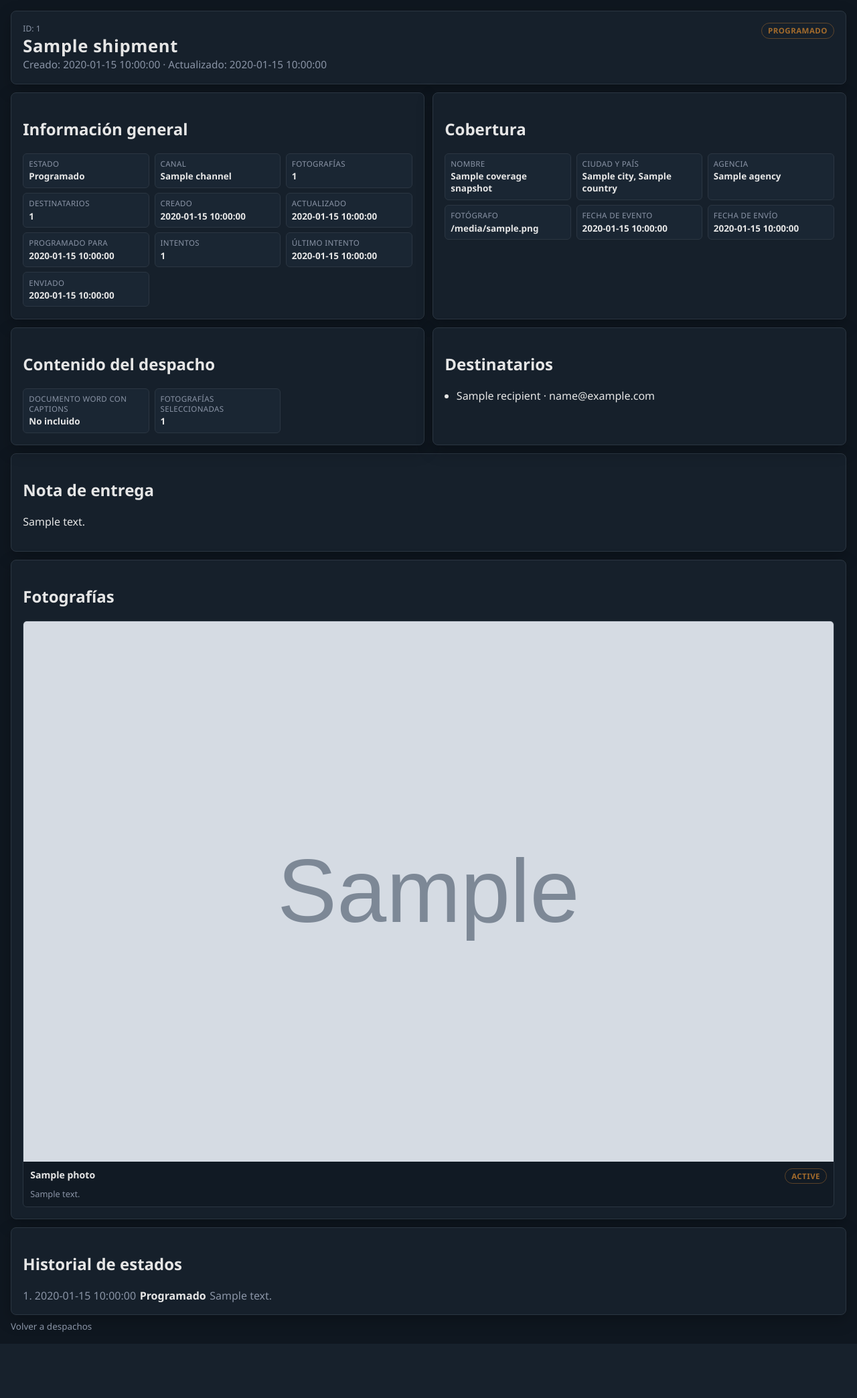
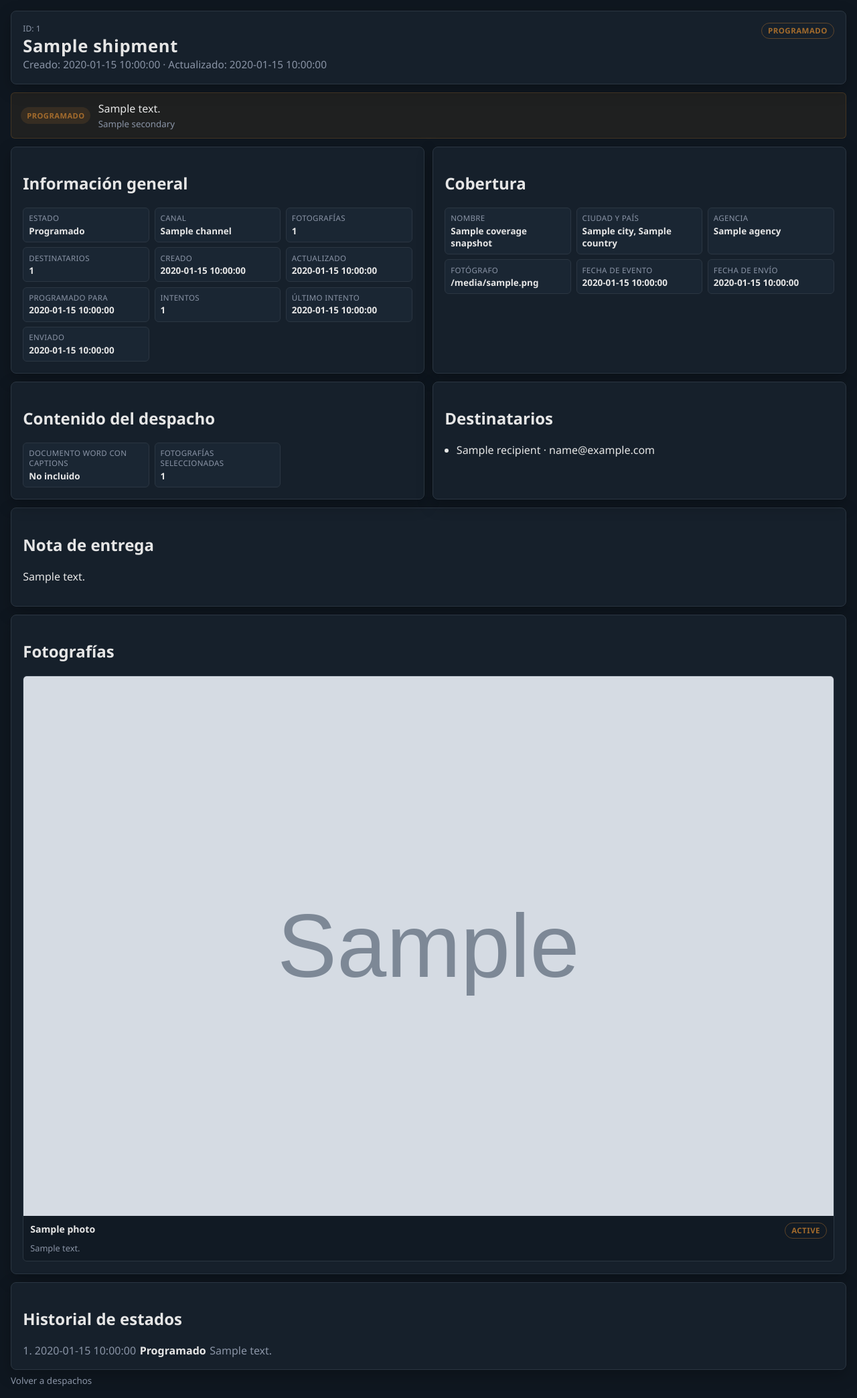
Before and after one commit to rlandetta/atlas-lens, a Flask app: template app/templates/dispatch/detail.html in a window 1280 px wide. Shown: the part 62-2150 px from the top of the page at 67% size. Before the commit the page ends 2058 px from the top, so only its background shows below. Run offline with Flask 3, Linux system fonts and the light colour scheme; the template is opened without the code that fills it: most values are stand-ins (such as "Sample title", 1, 10 or a date in 2020); grey boxes marked "Sample" are stand-in pictures.

Commit message:
feat(dispatch): add operational delivery summary

```diff
--- a/app/routes/dispatch.py
+++ b/app/routes/dispatch.py
@@ -80,6 +80,13 @@ def format_datetime_es(value: str, timezone_name: str = DEFAULT_TIMEZONE) -> str
         target_timezone = ZoneInfo(DEFAULT_TIMEZONE)
     local = parsed.astimezone(target_timezone)
     return f"{local.day} de {SPANISH_MONTHS[local.month]} de {local.year}, {local:%H:%M}"
+
+
+def split_formatted_datetime(value: str) -> dict[str, str]:
+    if not value:
+        return {"date": "", "time": ""}
+    date_part, _, time_part = value.partition(", ")
+    return {"date": date_part, "time": time_part}
 
 
 def truncate_text(value: str, limit: int = 170) -> str:
@@ -235,6 +242,97 @@ def build_content_summary(shipment: dict[str, Any]) -> dict[str, Any]:
     }
 
 
+def format_recipient(recipient: dict[str, Any]) -> str:
+    name = str(recipient.get("name", "")).strip()
+    email = str(recipient.get("email", "")).strip()
+    if name and email:
+        return f"{name} <{email}>"
+    return name or email or "Destinatario sin datos"
+
+
+def summarize_recipients(recipients: list[dict[str, Any]]) -> str:
+    if not recipients:
+        return "sin destinatarios"
+    formatted = [
+        format_recipient(recipient)
+        for recipient in recipients
+        if isinstance(recipient, dict)
+    ]
+    if not formatted:
+        return "sin destinatarios"
+    if len(formatted) == 1:
+        return formatted[0]
+    if len(formatted) == 2:
+        return f"{formatted[0]} y {formatted[1]}"
+    return f"{formatted[0]}, {formatted[1]} y {len(formatted) - 2} más"
+
+
+def pluralize(value: int, singular: str, plural: str) -> str:
+    return singular if value == 1 else plural
+
+
+def build_operational_summary(
+    shipment: dict[str, Any],
+    content_summary: dict[str, Any],
+    formatted: dict[str, str],
+) -> dict[str, str]:
+    status = str(shipment.get("status", ""))
+    recipients = [
+        recipient
+        for recipient in shipment.get("recipients", [])
+        if isinstance(recipient, dict)
+    ]
+    recipient_count = len(recipients)
+    photo_count = int(content_summary.get("photo_count", 0) or 0)
+    docx_text = (
+        " y un documento Word con captions"
+        if content_summary.get("docx_included")
+        else ""
+    )
+    scheduled = split_formatted_datetime(formatted.get("scheduled_at", ""))
+    sent = split_formatted_datetime(formatted.get("sent_at", ""))
+    recipient_summary = summarize_recipients(recipients)
+    recipient_label = pluralize(recipient_count, "destinatario", "destinatarios")
+    photo_label = pluralize(photo_count, "fotografía", "fotografías")
+
+    text = (
+        f"Este despacho está en estado {status or 'sin estado'}."
+    )
+    if status == "Borrador":
+        text = (
+            "Este despacho aún no está programado. "
+            f"Se entregará a {recipient_count} {recipient_label} e incluye "
+            f"{photo_count} {photo_label}{docx_text}."
+        )
+    elif status == "Programado":
+        text = (
+            f"Este despacho se enviará el {scheduled['date']} a las {scheduled['time']} "
+            f"a {recipient_summary}. Incluye {photo_count} {photo_label}{docx_text}."
+        )
+    elif status == "Enviando":
+        text = f"Este despacho está siendo enviado a {recipient_summary}."
+    elif status == "Enviado":
+        text = (
+            f"Este despacho fue enviado el {sent['date']} a las {sent['time']} "
+            f"a {recipient_summary}."
+        )
+    elif status == "Error":
+        text = (
+            f"El envío programado para el {scheduled['date']} a las {scheduled['time']} "
+            "no pudo completarse."
+        )
+    elif status == "Cancelado":
+        text = (
+            f"El envío programado para el {scheduled['date']} a las {scheduled['time']} "
+            "fue cancelado."
+        )
+
+    return {
+        "text": text,
+        "secondary": str(shipment.get("last_error", "")).strip() if status == "Error" else "",
+    }
+
+
 def build_detail_context(shipment: dict[str, Any]) -> dict[str, Any]:
     timezone_name = str(shipment.get("timezone") or DEFAULT_TIMEZONE)
     formatted_history = []
@@ -246,17 +344,20 @@ def build_detail_context(shipment: dict[str, Any]) -> dict[str, Any]:
             "note": str(item.get("note", "")),
             "created_at": format_datetime_es(str(item.get("created_at", "")), timezone_name),
         })
+    content_summary = build_content_summary(shipment)
+    formatted = {
+        "created_at": format_datetime_es(str(shipment.get("created_at", "")), timezone_name),
+        "updated_at": format_datetime_es(str(shipment.get("updated_at", "")), timezone_name),
+        "scheduled_at": format_datetime_es(str(shipment.get("scheduled_at", "")), timezone_name),
+        "sent_at": format_datetime_es(str(shipment.get("sent_at", "")), timezone_name),
+        "last_attempt_at": format_datetime_es(str(shipment.get("last_attempt_at", "")), timezone_name),
+    }
     return {
         "shipment": shipment,
-        "content_summary": build_content_summary(shipment),
+        "content_summary": content_summary,
         "detail_photos": build_photo_detail_items(shipment),
-        "formatted": {
-            "created_at": format_datetime_es(str(shipment.get("created_at", "")), timezone_name),
-            "updated_at": format_datetime_es(str(shipment.get("updated_at", "")), timezone_name),
-            "scheduled_at": format_datetime_es(str(shipment.get("scheduled_at", "")), timezone_name),
-            "sent_at": format_datetime_es(str(shipment.get("sent_at", "")), timezone_name),
-            "last_attempt_at": format_datetime_es(str(shipment.get("last_attempt_at", "")), timezone_name),
-        },
+        "formatted": formatted,
+        "operational_summary": build_operational_summary(shipment, content_summary, formatted),
         "history_items": formatted_history,
     }
 
--- a/app/static/css/main.css
+++ b/app/static/css/main.css
@@ -599,6 +599,41 @@ h1 {
     white-space: nowrap;
 }
 
+.dispatch-operational-summary {
+    align-items: center;
+    background: rgba(163, 107, 44, 0.11);
+    border: 1px solid rgba(163, 107, 44, 0.28);
+    border-radius: var(--radius-md);
+    color: var(--text-main);
+    display: flex;
+    gap: 0.7rem;
+    margin-bottom: 0.75rem;
+    padding: 0.75rem 0.9rem;
+}
+
+.dispatch-operational-summary p {
+    line-height: 1.4;
+    margin: 0;
+}
+
+.dispatch-operational-summary small {
+    color: var(--text-secondary);
+    display: block;
+    margin-top: 0.2rem;
+}
+
+.dispatch-operational-badge {
+    background: rgba(163, 107, 44, 0.18);
+    border-radius: 999px;
+    color: var(--accent);
+    flex: 0 0 auto;
+    font-size: 0.7rem;
+    font-weight: 800;
+    letter-spacing: 0.04em;
+    padding: 0.32rem 0.55rem;
+    text-transform: uppercase;
+}
+
 .dispatch-detail-grid {
     display: grid;
     gap: 0.75rem;
@@ -699,6 +734,10 @@ h1 {
 @media (max-width: 860px) {
     .dispatch-detail-header {
         display: grid;
+    }
+
+    .dispatch-operational-summary {
+        align-items: flex-start;
     }
 
     .dispatch-detail-grid {
--- a/app/templates/dispatch/detail.html
+++ b/app/templates/dispatch/detail.html
@@ -12,6 +12,16 @@
     </div>
     <span class="dispatch-status-badge">{{ shipment.status }}</span>
 </section>
+
+<aside class="dispatch-operational-summary" aria-label="Resumen operativo de entrega">
+    <span class="dispatch-operational-badge">{{ shipment.status }}</span>
+    <div>
+        <p>{{ operational_summary.text }}</p>
+        {% if operational_summary.secondary %}
+        <small>{{ operational_summary.secondary }}</small>
+        {% endif %}
+    </div>
+</aside>
 
 <div class="dispatch-detail-grid">
     <section class="ui-card" aria-labelledby="dispatch-general-title">
```
Also changed, not shown: tests/test_dispatch_routes.py (+103 -0 lines).
